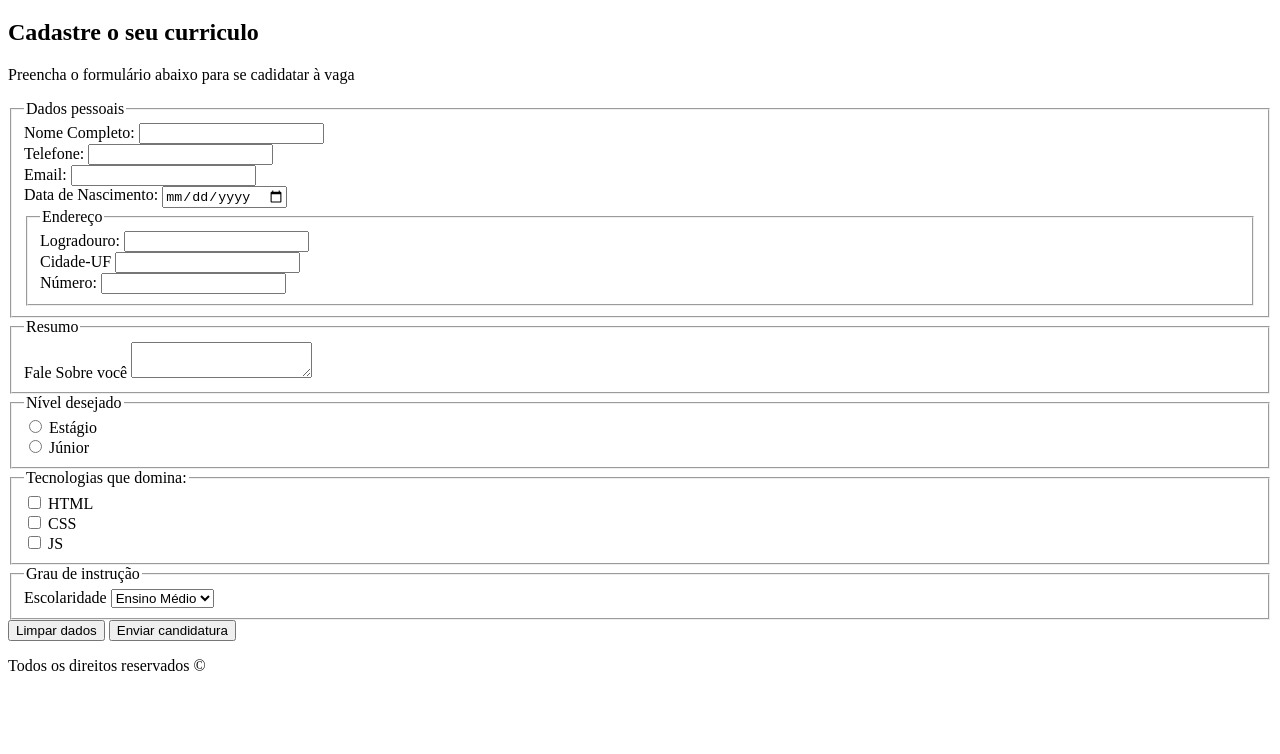
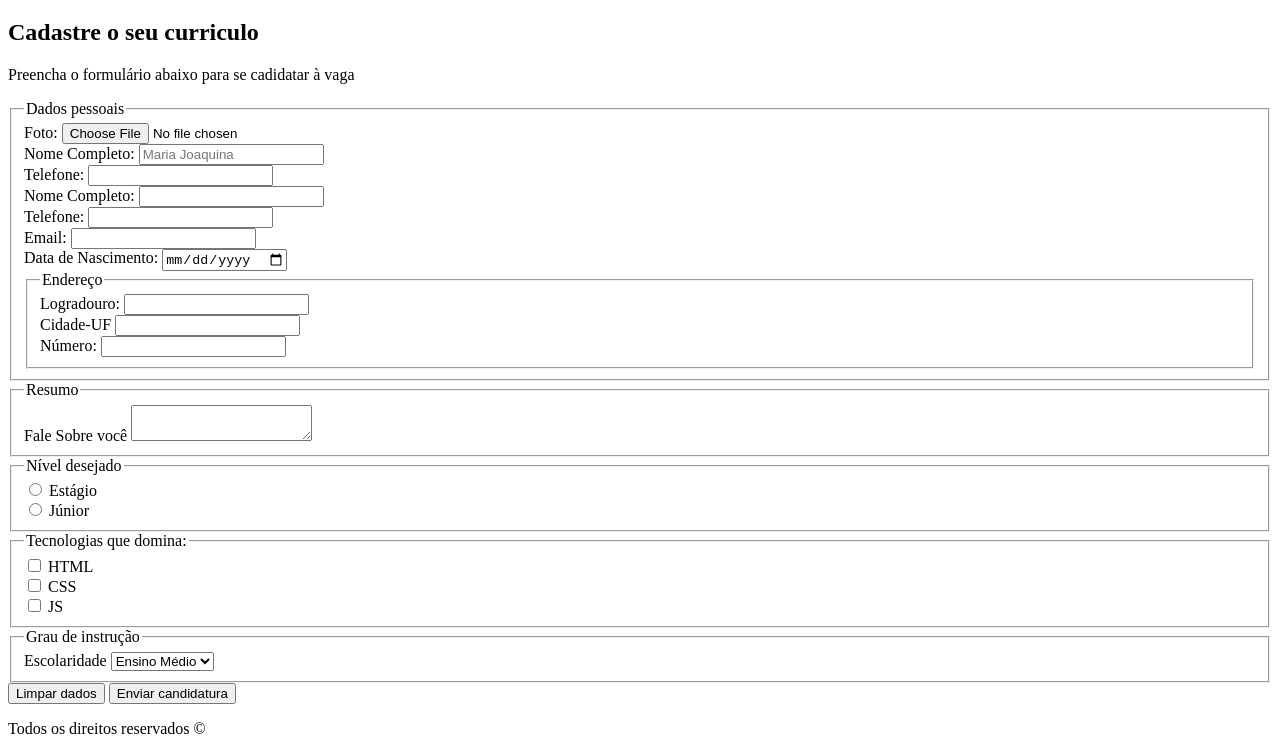
Before and after one commit to mriahrm/front-end-web-bes, a plain HTML site: page aula 3/index.html in a window 1280 px wide. Shown: the part 61-815 px from the top of the page. Drawn offline with Linux system fonts and the light colour scheme.

Commit message:
atualizei meu farm

```diff
--- a/aula 3/index.html
+++ b/aula 3/index.html
@@ -11,10 +11,25 @@
       <main>
         <section>
             <h2> Cadastre o seu curriculo</h2>
-            <form action="#" method="post">
+            <form action="https://postman-echo.com/post" method="post" enctype="multipart/form=data">
                 <p>Preencha o formulário abaixo para se cadidatar à vaga</p>
                 <fieldset>
                     <legend>Dados pessoais</legend>
+                    <div>
+                      <label for="foto_id">Foto:</label>
+                      <input id="foto_id" name="foto" type="file" accept="image/*">
+                    </div>
+
+                    <div>
+                      <label for="nome_id">Nome Completo:</label>
+                      <input id="nome_id" name="nome" type="text" placeholder="Maria Joaquina">
+                    </div>
+
+                    <div>
+                      <label for="telefone_id">Telefone:</label>
+                      <input id="telefone_id" name="telefone" type="tel" required>
+                    </div>
+
                     <div>
                       <label for="nome_id">Nome Completo:</label>
                       <input id="nome_id" name="nome" type="text">
```
